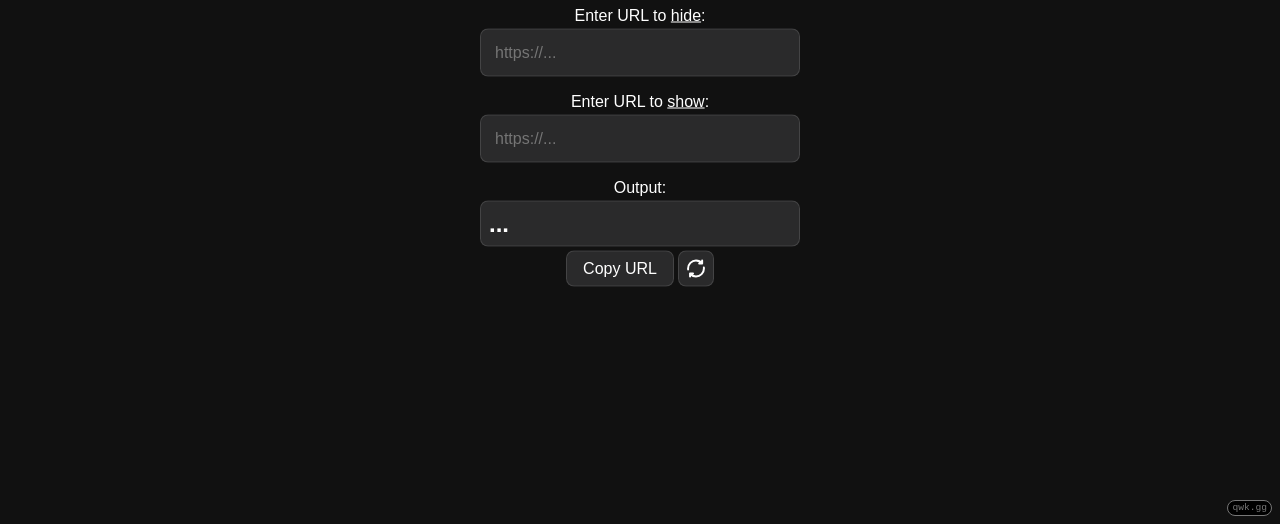
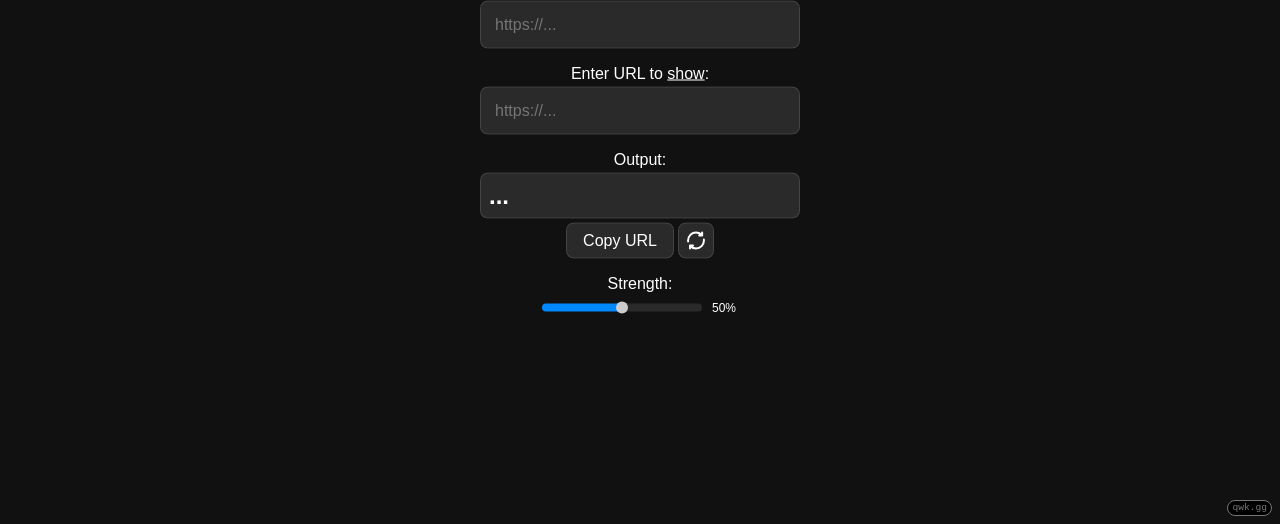
Before and after one commit to qwkdev/url-hide, a plain HTML site: page index.html in a window 1280 px wide. Shown: the part 276-800 px from the top of the page. Drawn offline with Linux system fonts and the light colour scheme.

Commit message:
Update index.html

```diff
--- a/index.html
+++ b/index.html
@@ -142,7 +142,7 @@ main {
 	flex-direction: column;
 	align-items: center;
 
-	h1, h2, p, input, button, u {
+	h1, h2, p, input[type="text"], button, u, span {
 		margin: 0;
 		color: var(--text);
 		font-family: Arial;
@@ -159,13 +159,13 @@ main {
 		font-size: calc(2 * var(--u));
 	}
 
-	input, h2, button {
+	input[type="text"], h2, button {
 		background: #f5f5ff1c;
 		border: calc(.2 * var(--u)) solid #ffffff1f;
 		border-radius: calc(1 * var(--u));
 		box-sizing: border-box;
 	}
-	input {
+	input[type="text"] {
 		width: calc(40 * var(--u));
 		height: calc(6 * var(--u));
 
@@ -213,13 +213,58 @@ main {
 		}
 	}
 }
-#buttons {
+#buttons, #slider {
 	display: flex;
 	gap: calc(.5 * var(--u));
 	margin-top: calc(.5 * var(--u));
 
 	align-items: center;
 	justify-content: center;
+}
+
+#slider {
+	span {
+		font-variant-numeric: tabular-nums;
+		width: calc(4 * var(--u));
+		font-size: calc(1.5 * var(--u));;
+		text-align: center;
+	}
+	input {
+		appearance: none;
+		-webkit-appearance: none;
+		background: transparent;
+		cursor: pointer;
+		width: calc(20 * var(--u));
+		position: relative;
+		--fill: 0%;
+	}
+	input::-webkit-slider-runnable-track {
+		background: linear-gradient(to right, #08f var(--fill), #f5f5ff1c var(--fill)) !important;
+		border-radius: calc(1 * var(--u));
+		height: calc(1 * var(--u));
+	}
+	input::-moz-range-track {
+		background: linear-gradient(to right, #08f var(--fill), #f5f5ff1c var(--fill)) !important;
+		border-radius: calc(1 * var(--u));
+		height: calc(1 * var(--u));
+	}
+	input::-webkit-slider-thumb {
+		-webkit-appearance: none;
+		appearance: none;
+		margin-top: calc(-.27 * var(--u));
+		border: none;
+		border-radius: 50%;
+		background-color: #ccc;
+		width: calc(1.5 * var(--u));
+		height: calc(1.5 * var(--u));
+	}
+	input::-moz-range-thumb {
+		border: none;
+		border-radius: 50%;
+		background-color: #ccc;
+		width: calc(1.5 * var(--u));
+		height: calc(1.5 * var(--u));
+	}
 }
 
 @media screen and (min-aspect-ratio: 2/3) {
@@ -251,7 +296,11 @@ main {
 				<svg viewBox="0 0 24 24" fill="none" xmlns="http://www.w3.org/2000/svg"><g><path d="M4.06189 13C4.02104 12.6724 4 12.3387 4 12C4 7.58172 7.58172 4 12 4C14.5006 4 16.7332 5.14727 18.2002 6.94416M19.9381 11C19.979 11.3276 20 11.6613 20 12C20 16.4183 16.4183 20 12 20C9.61061 20 7.46589 18.9525 6 17.2916M9 17H6V17.2916M18.2002 4V6.94416M18.2002 6.94416V6.99993L15.2002 7M6 20V17.2916" stroke-width="2" stroke-linecap="round" stroke-linejoin="round"></path></g></svg>
 			</button>
 		</div>
-
+		<p>Strength:</p>
+		<div id="slider">
+			<input id="rate" type="range" value="5" min="0" max="10" step="1" oninput="changeRate()">
+			<span id="ratelabel">50%</span>
+		</div>
 	</main>
 
 	<div id="bottom">
@@ -261,7 +310,17 @@ main {
 	<script>
 		const hide = document.getElementById('hide');
 		const show = document.getElementById('show');
+		const rate = document.getElementById('rate');
+		const ratelabel = document.getElementById('ratelabel');
 		const output = document.getElementById('output');
+
+		function changeRate() {
+			rate.value = Math.max(Math.min(rate.value, 10), 0);
+			rate.style.setProperty('--fill', `${rate.value*10}%`);
+			ratelabel.innerText = `${rate.value*10}%`;
+			update();
+		}
+
 
 		const reserved = '!#$&\'()*+,/:;=?@[]';
 		function encode(s) {
@@ -276,10 +335,15 @@ main {
 		function encodeAll(s) {
 			let raw = new Set(Array.from(s).map((c, n) => [c, n]).filter(c => alwaysRaw.includes(c[0])).map(c => c[1]));
 			let allowedLen = Array.from(s).filter(c => allowedRaw.includes(c)).length - raw.size;
-			const amt = Math.min(Math.round((allowedLen * 0.4) + raw.size), s.length);
+			rate.value = Math.max(Math.min(rate.value, 10), 0);
+			let amt = Math.min(Math.round((allowedLen *
+				(1 - rate.value/10)
+			) + raw.size), s.length);
+			if (rate.value == 0) amt = s.length;
+			if (rate.value == 10) amt = 0;
 
 			let n = 0;
-			while (raw.size < amt && n < 20) {
+			while (raw.size < amt && n < 1000) {
 				n++;
 				const index = Math.floor(Math.random() * s.length);
 				if (allowedRaw.includes(s[index])) raw.add(index);
@@ -306,6 +370,8 @@ main {
 			urls[1] = encode(urls[1].replaceAll('/', '\u2215'));
 			output.innerText = `https://${urls[1]}@${encodeAll(urls[0])}`;
 		}
+
+		changeRate();
 	</script>
 </body>
 </html>
```
